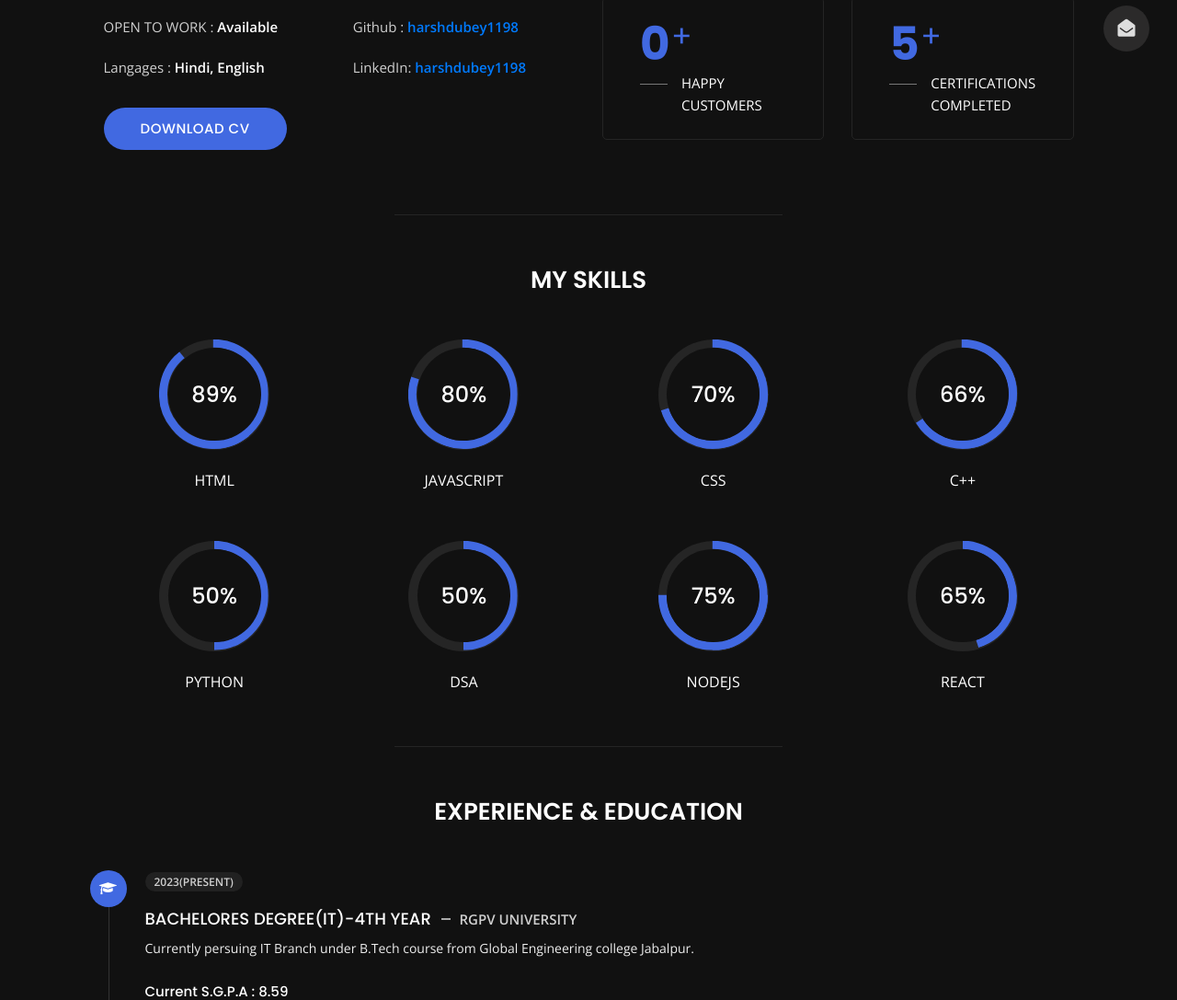
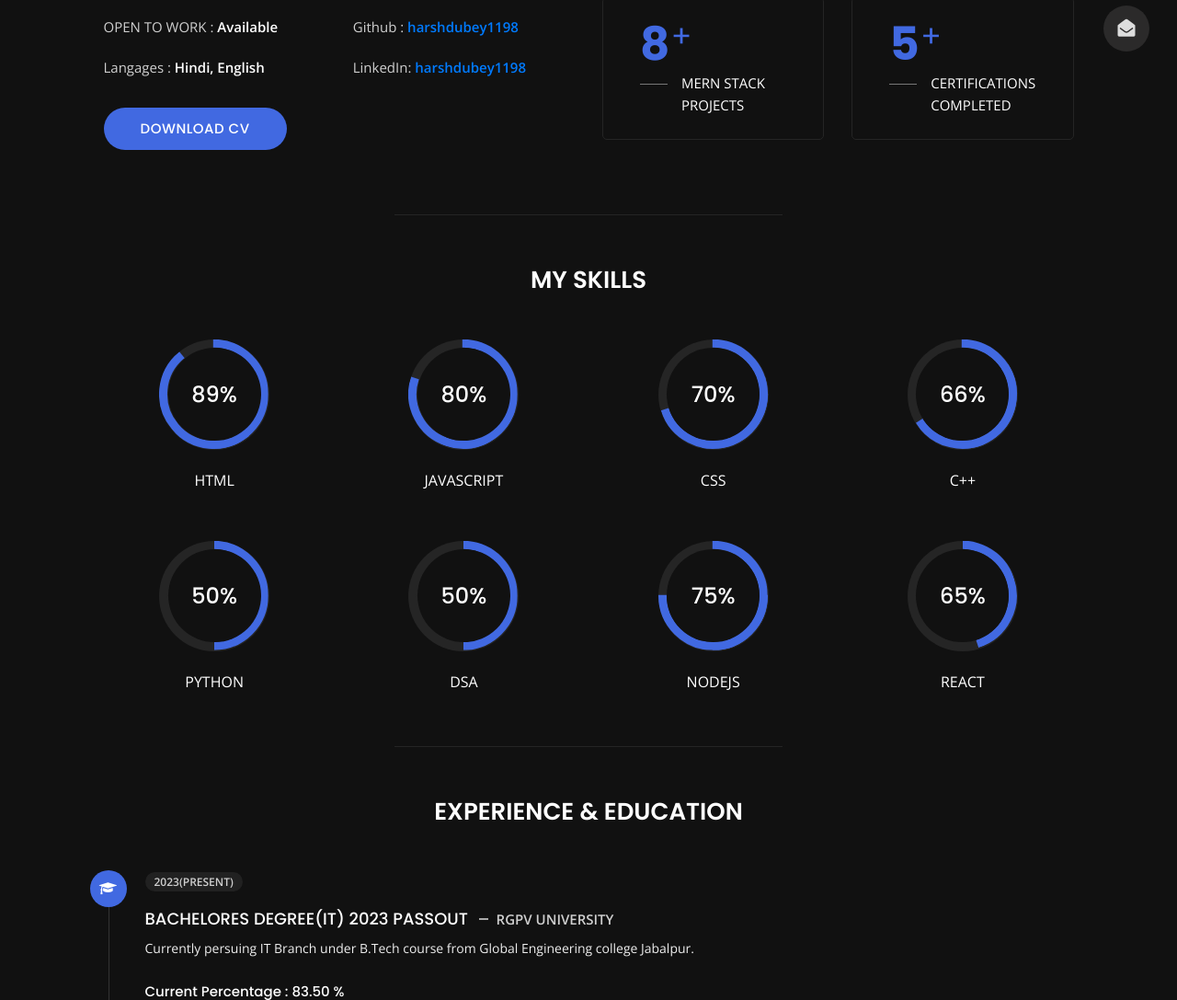
Before and after one commit to harshdubey1198/Portfolio-hcj, a plain HTML site: page about.html in a window 1280 px wide. Shown: the part 439-1526 px from the top of the page at 92% size. Drawn offline with nearby package versions, Linux system fonts and the light colour scheme.

Commit message:
Update about.html

```diff
--- a/about.html
+++ b/about.html
@@ -398,11 +398,11 @@
               </div>
               <div class="col-6">
                 <div class="box-stats">
-                  <h3 class="poppins-font position-relative">0</h3>
+                  <h3 class="poppins-font position-relative">8</h3>
                   <p
                     class="open-sans-font m-0 position-relative text-uppercase"
                   >
-                    Happy<span class="d-block">customers</span>
+                   MERN Stack<span class="d-block">Projects</span>
                   </p>
                 </div>
               </div>
@@ -548,12 +548,12 @@
                     >2023(Present)</span
                   >
                   <h5 class="poppins-font text-uppercase">
-                    Bachelores Degree(IT)-4th Year
+                    Bachelores Degree(IT) 2023 Passout
                     <span class="place open-sans-font">RGPV University</span>
                   </h5>
                   <p class="open-sans-font">
                     Currently persuing IT Branch under B.Tech course from Global Engineering
-                    college Jabalpur.</p><br>Current S.G.P.A : 8.59
+                    college Jabalpur.</p><br>Current Percentage : 83.50 %
                   </p>
                 </li>
                 <li>
@@ -568,7 +568,7 @@
                     >
                   </h5>
                   <p class="open-sans-font">
-                    Completed my Higher secondary studies with 61.59%.
+                    Completed my Higher secondary studies with 61.59 %.
                   </p>
                 </li>
                 <li>
```
